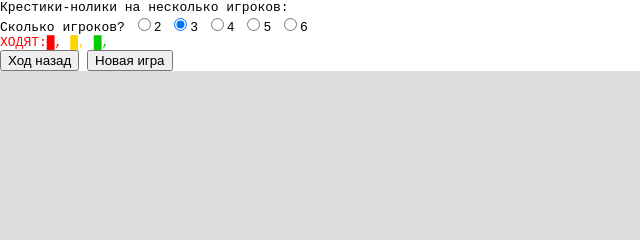
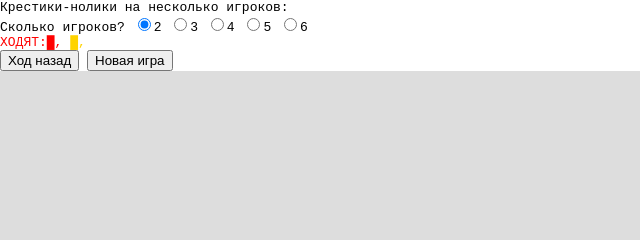
Before and after one commit to polozkov/cube2cube, a plain HTML site: page index.html in a window 1280 px wide. Shown: the top 240 px of the page, 0-640 px from the left. Drawn offline with Linux system fonts and the light colour scheme.

Commit message:
select 2 players

```diff
--- a/index.html
+++ b/index.html
@@ -25,8 +25,8 @@
     <div id="id_text_start_info">Крестики-нолики на несколько игроков:</div>
 
     <form id="id_form_n_players">Сколько игроков?
-        <input type="radio" value="2" id="id_n_players_2" name="n_players"/>2
-        <input type="radio" value="3" id="id_n_players_3" checked name="n_players"/>3
+        <input type="radio" value="2" id="id_n_players_2" checked name="n_players"/>2
+        <input type="radio" value="3" id="id_n_players_3" name="n_players"/>3
         <input type="radio" value="4" id="id_n_players_4" name="n_players"/>4
         <input type="radio" value="5" id="id_n_players_5" name="n_players"/>5
         <input type="radio" value="6" id="id_n_players_6" name="n_players"/>6<br>
```
